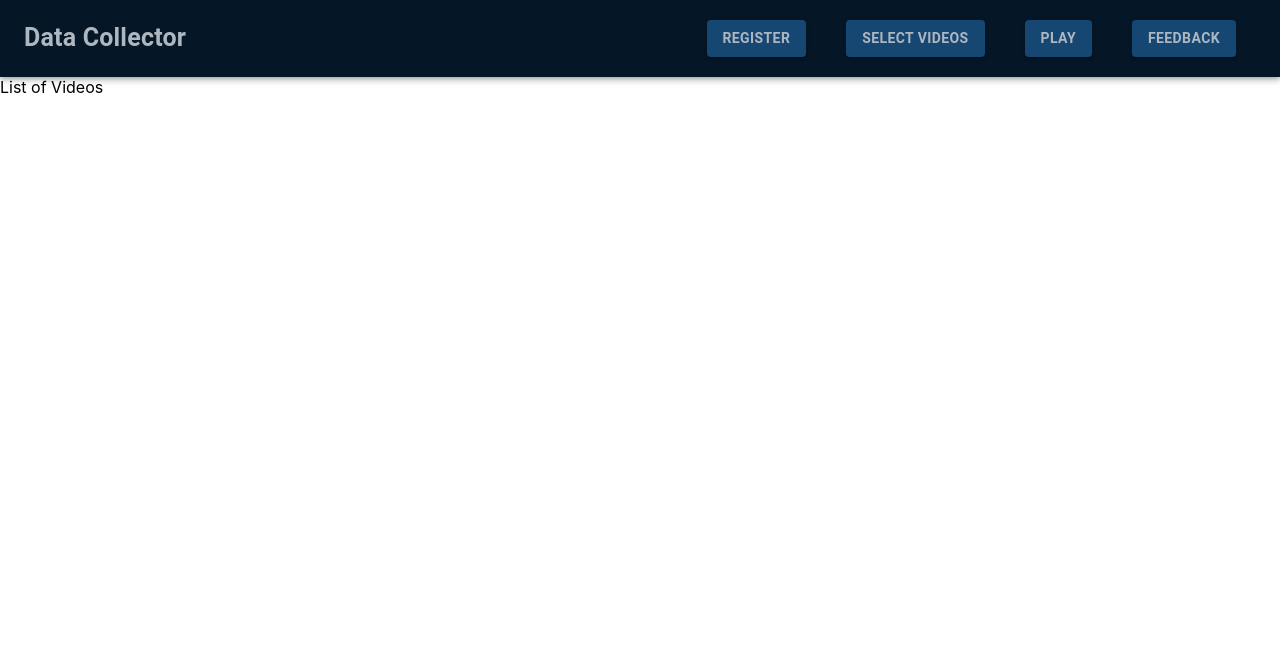
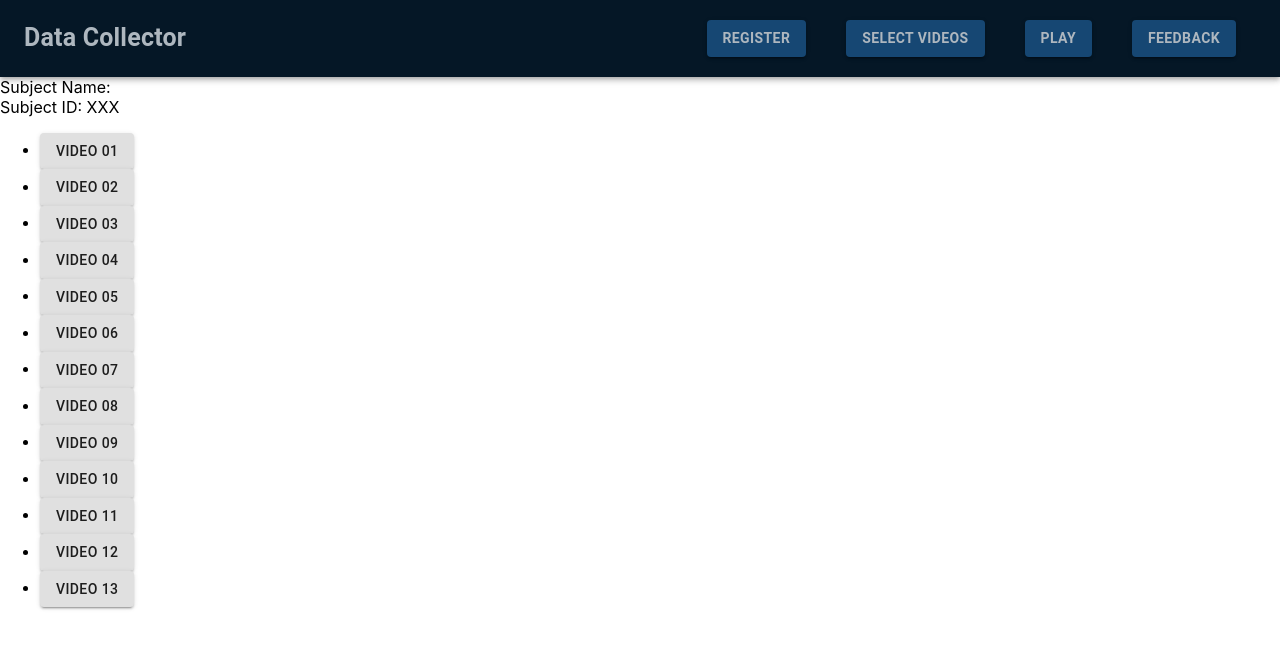
Before and after one commit to cepdnaclk/e16-4yp-Human-Animal-Emotion-Detection-Using-ECG-and-ML-Techniques, a React (Create React App) app in the folder code/web application/data-collector/: page /videos in a window 1280 px wide. Shown: the top 648 px of the page. Built offline with nearby package versions, Linux system fonts and the light colour scheme.

Commit message:
add links to videos

```diff
--- a/code/web application/data-collector/src/components/selectVideoComponent.js
+++ b/code/web application/data-collector/src/components/selectVideoComponent.js
@@ -1,9 +1,38 @@
-import { React } from "react";
+import React  from "react";
+import {useLocation, useNavigate} from "react-router-dom";
+import {Button} from "@material-ui/core";
 
-export default function SelectVideo() {
+
+export default function SelectVideo({navigation}) {
+    const location = useLocation();
+    let navigate = useNavigate();
+    let name = location.state? location.state.name : " ";
     return (
         <div>
-            List of Videos
+        <div>
+           Subject Name: {name.toUpperCase()}
+        </div>
+        <div>
+            Subject ID: XXX
+        </div>
+            <div>
+                <ul>
+                    <li ><Button variant="contained" onClick={() => navigate("/play/1")} >Video 01</Button></li>
+                    <li ><Button variant="contained" onClick={() => navigate("/play/2")} >Video 02</Button></li>
+                    <li ><Button variant="contained" onClick={() => navigate("/play/3")} >Video 03</Button></li>
+                    <li ><Button variant="contained" onClick={() => navigate("/play/4")} >Video 04</Button></li>
+                    <li ><Button variant="contained" onClick={() => navigate("/play/5")} >Video 05</Button></li>
+                    <li ><Button variant="contained" onClick={() => navigate("/play/6")} >Video 06</Button></li>
+                    <li ><Button variant="contained" onClick={() => navigate("/play/7")} >Video 07</Button></li>
+                    <li ><Button variant="contained" onClick={() => navigate("/play/8")} >Video 08</Button></li>
+                    <li ><Button variant="contained" onClick={() => navigate("/play/9")} >Video 09</Button></li>
+                    <li ><Button variant="contained" onClick={() => navigate("/play/10")} >Video 10</Button></li>
+                    <li ><Button variant="contained" onClick={() => navigate("/play/11")} >Video 11</Button></li>
+                    <li ><Button variant="contained" onClick={() => navigate("/play/12")} >Video 12</Button></li>
+                    <li ><Button variant="contained" onClick={() => navigate("/play/13")} >Video 13</Button></li>
+
+                </ul>
+            </div>
         </div>
     );
 }
```
